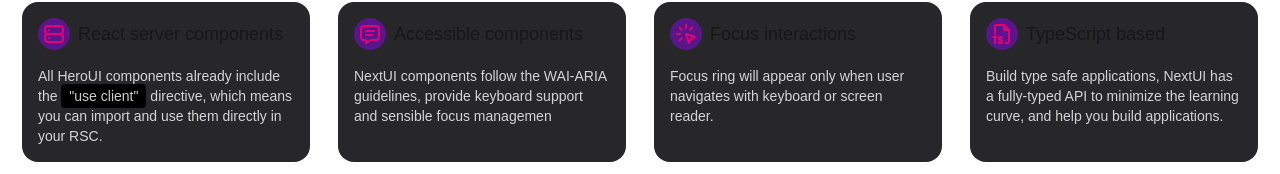
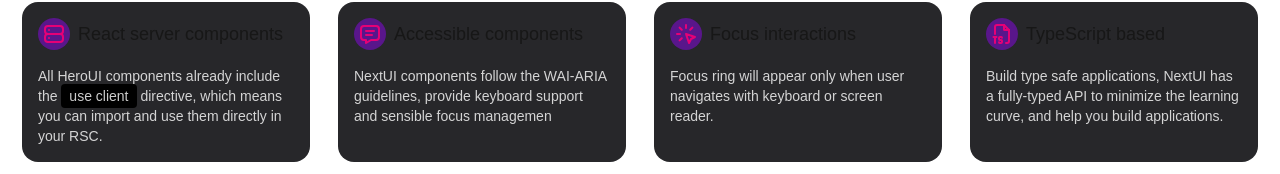
Before and after one commit to taranpreet26-singh/nextui, a Next.js app: page / in a window 1280 px wide. Shown: the part 2268-2442 px from the top of the page. Built offline with nearby package versions, Linux system fonts and the light colour scheme.

Commit message:
fix issue

```diff
--- a/app/page.tsx
+++ b/app/page.tsx
@@ -1,11 +1,8 @@
 import BuildInfoSection from "@/components/BuildInfoSection";
 import Feature from "@/components/Feature";
-import BentoGrid from "@/components/Feature";
 import HomeBanner from "@/components/HomeBanner";
 import InfoCardSection from "@/components/InfoCardSection";
 import Navbar from "@/components/Navbar";
-import Button from "@/components/ui/Button";
-import Image from "next/image";
 
 export default function Home() {
   return (
--- a/components/BuildInfoSection.tsx
+++ b/components/BuildInfoSection.tsx
@@ -1,12 +1,11 @@
 "use client"
 
 import {motion} from "framer-motion"
-import { Star } from "lucide-react"
 import { memo } from "react"
 
 export default function BuildInfoSection(){
     return <section className="w-full relative py-70 text-center flex items-center justify-center h-fit lg:h-[80vh]">
-       <StarGalaxy/>
+       <MemoStarGalaxy/>
        <div className="w-fit h-fit">
        <h1 className="text-6xl font-bold">Welcome to UI Universe</h1>
         <div className="absolute bg-gradient-to-r from-transparent via-cyan-500 to-transparent inset-x-0 mx-auto w-3/4 h-[2px] "></div>
--- a/components/Feature.tsx
+++ b/components/Feature.tsx
@@ -2,8 +2,8 @@
 
 import Link from "next/link"
 import Button from "./ui/Button"
-import { useEffect, useState } from "react"
-import { AnimatePresence, motion } from "framer-motion"
+import React, { useEffect, useState } from "react"
+import {  motion } from "framer-motion"
 type position = {
     x: number,
     y: number
@@ -14,7 +14,7 @@
     const [position, setPosition] = useState<position>({ x: 0, y: 0 })
     const [isHovering, setIsHovering] = useState(false);
 
-    function handleBubbleMoment(e: any) {
+    function handleBubbleMoment(e: React.MouseEvent) {
         setIsHovering(true)
         const { clientX, clientY } = e;
         const rect = e.currentTarget.getBoundingClientRect();
--- a/components/HomeBanner.tsx
+++ b/components/HomeBanner.tsx
@@ -22,7 +22,7 @@
         return ()=>{
             clearInterval(interval)
         }
-    },[])
+    },[currentText])
 
 
 
--- a/components/InfoCardSection.tsx
+++ b/components/InfoCardSection.tsx
@@ -5,7 +5,7 @@
     {
         logo: (<svg xmlns="http://www.w3.org/2000/svg" width="24" height="24" viewBox="0 0 24 24" fill="none" stroke="currentColor" strokeWidth="2" strokeLinecap="round" strokeLinejoin="round" className="iconicon-tabler icons-tabler-outline icon-tabler-server"><path stroke="none" d="M0 0h24v24H0z" fill="none" /><path d="M3 4m0 3a3 3 0 0 1 3 -3h12a3 3 0 0 1 3 3v2a3 3 0 0 1 -3 3h-12a3 3 0 0 1 -3 -3z" /><path d="M3 12m0 3a3 3 0 0 1 3 -3h12a3 3 0 0 1 3 3v2a3 3 0 0 1 -3 3h-12a3 3 0 0 1 -3 -3z" /><path d="M7 8l0 .01" /><path d="M7 16l0 .01" /></svg>),
         title: "React server components",
-        info: (<span> All HeroUI components already include the <span className="bg-black p-1 rounded-sm px-2 ">"use client"</span>  directive, which means you can import and use them directly in your RSC.</span>)
+        info: (<span> All HeroUI components already include the <span className="bg-black p-1 rounded-sm px-2 ">use client</span>  directive, which means you can import and use them directly in your RSC.</span>)
     },
     {
         logo: (<svg xmlns="http://www.w3.org/2000/svg" width="24" height="24" viewBox="0 0 24 24" fill="none" stroke="currentColor" strokeWidth="2" strokeLinecap="round" strokeLinejoin="round" className="icon icon-tabler icons-tabler-outline icon-tabler-message"><path stroke="none" d="M0 0h24v24H0z" fill="none" /><path d="M8 9h8" /><path d="M8 13h6" /><path d="M18 4a3 3 0 0 1 3 3v8a3 3 0 0 1 -3 3h-5l-5 3v-3h-2a3 3 0 0 1 -3 -3v-8a3 3 0 0 1 3 -3h12z" /></svg>),
```
